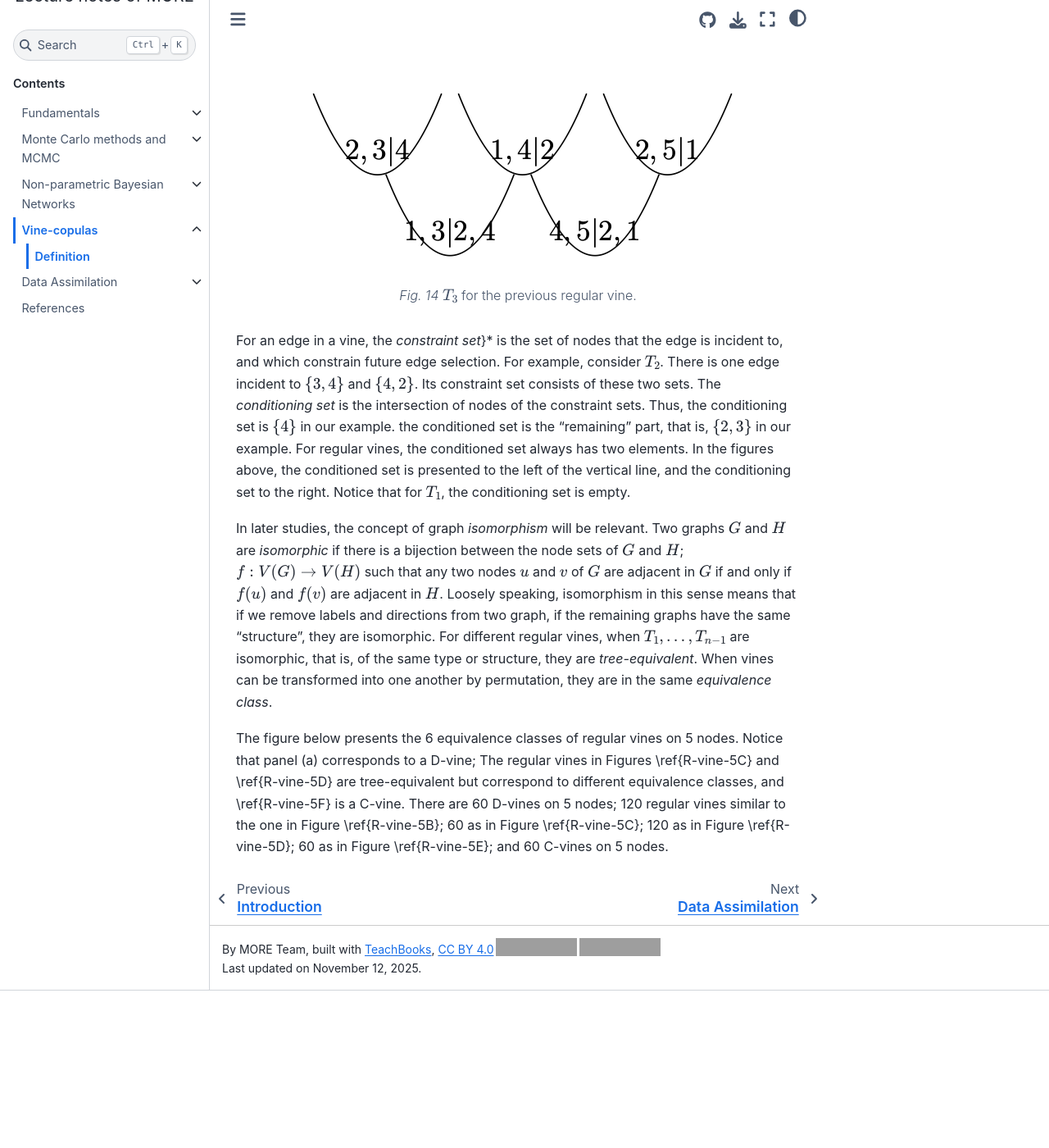
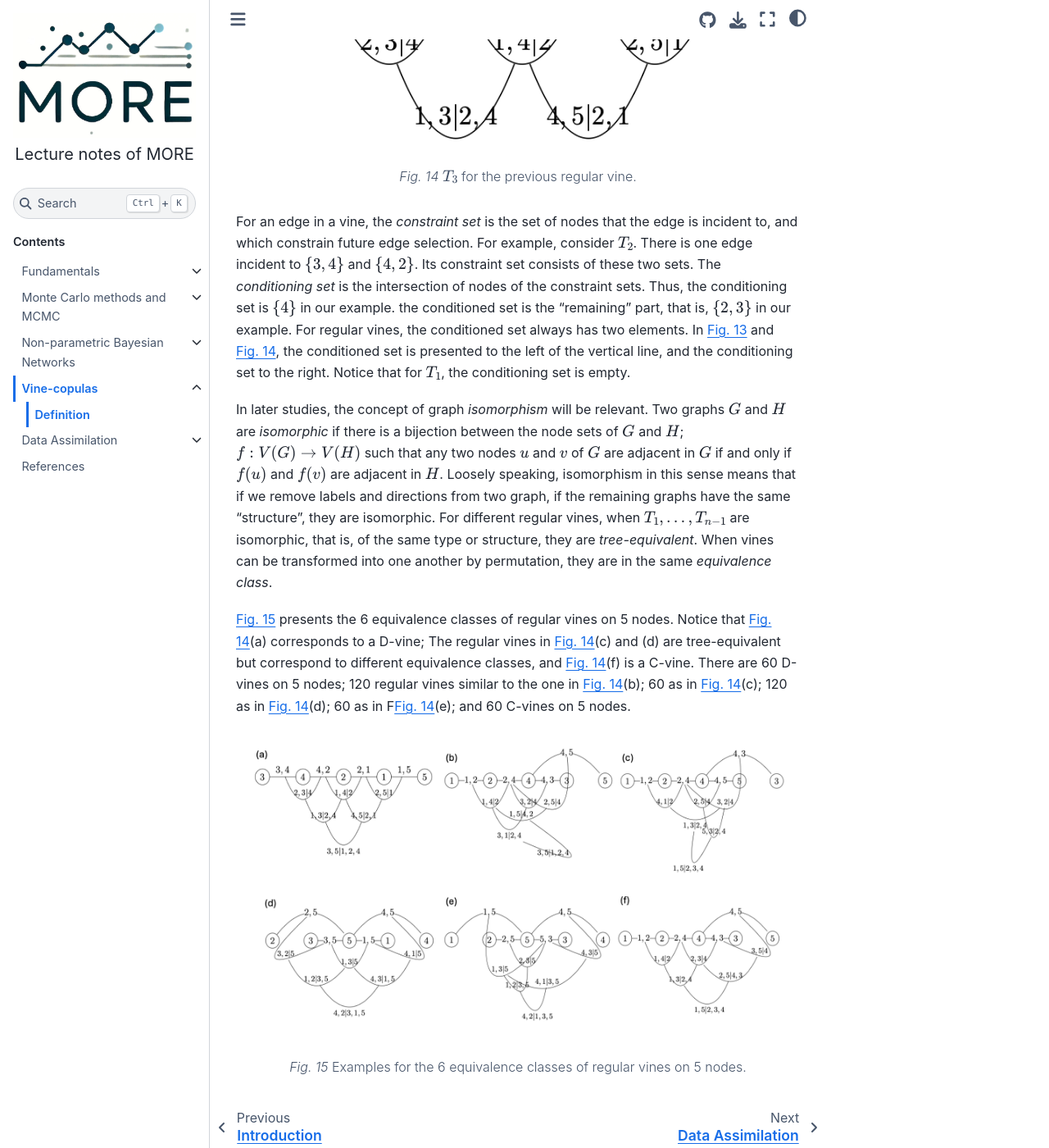
Before and after one commit to TUDelft-CITG/MORE-lecture-notes, a Jupyter Book: the page built from book/vines/Definition.md, in a window 1280 px wide and 1400 px high, scrolled down 1368 px. Shown: the whole window at 82% size. Built offline with Jupyter Book 1.0.4 settings and Sphinx 7.4.7 and the Sphinx Book theme 1.1.4, drawn with Linux system fonts in a browser that asks for light colours; pages that are not in the unit, such as notebooks, are missing from menus; comment, search, counter and statistics services are not loaded; before the commit the page ends 2576 px from its top, so only the background shows below that; some of the changed text lies outside the part shown; grey boxes are pictures that could not be loaded.

Commit message:
update definition of vine

````diff
--- a/book/vines/Definition.md
+++ b/book/vines/Definition.md
@@ -1,19 +1,21 @@
 # Definition of regular vines
 
-As stated in Section [Minimal concepts of graph theory](graph_theory), a tree is a connected graph with no cycles. A *vine* is a sequence of trees $T_1,…,T_{n-1}$ such that the edges of $T_i$ become nodes of $T_{i+1}$ for $i=1,…,d-1$. If all edges in $T_i$ connected as nodes in $T_{i+1}$ are adjacent to a common node in $T_i$ then this is a *regular vine*. We call this property the *proximity condition*.  For us, only regular vines will be of interest. Hence, in the following, we will restrict ourselves to this class of vines. Figure {numref}`d-vine-5` presents a regular vine with five nodes. In $T_1$ 3 is adjacent to 4; 4 is adjacent to 3 and 2; 2 is adjacent to 4 and 1; 1 is adjacent to 2 and 5; 5 is adjacent to 1. Thus, 3 has degree 1, 4 has degree 2, 2 has degree 2, 1 has degree 2 and 5 has degree 1. These types of trees are commonly referred to as "*lines*". That is, trees that have two nodes with degree one (*leafs*) and the rest with degree 2.
+As stated in Section [Minimal concepts of graph theory](graph_theory), a tree is a connected graph with no cycles. A *vine* is a sequence of trees $T_1,…,T_{n-1}$ such that the edges of $T_i$ become nodes of $T_{i+1}$ for $i=1,…,d-1$. If all edges in $T_i$ connected as nodes in $T_{i+1}$ are adjacent to a common node in $T_i$ then this is a *regular vine*. We call this property the *proximity condition*.  For us, only regular vines will be of interest. Hence, in the following, we will restrict ourselves to this class of vines. {numref}`d-vine-5` presents a regular vine with five nodes. In $T_1$ 3 is adjacent to 4; 4 is adjacent to 3 and 2; 2 is adjacent to 4 and 1; 1 is adjacent to 2 and 5; 5 is adjacent to 1. Thus, 3 has degree 1, 4 has degree 2, 2 has degree 2, 1 has degree 2 and 5 has degree 1. These types of trees are commonly referred to as "*lines*". That is, trees that have two nodes with degree one (*leafs*) and the rest with degree 2.
 
 ```{figure} ./figures/d_vine_5.png
 :name: d-vine-5
+:width: 500px
 ---
 
 ---
 Example of *regular vine* on 5 nodes. Regular vines similar to this are called D-vines (D for drawable).
 ```
 
-The rest of the tree sequence, that is, $T_2,\ldots,T_4$ is presented in the figures below. Notice that all trees in the sequence are *lines*. For example, the nodes of $T_2$ are $\{3,4\}$, $\{4,2\}$, $\{2,1\}$ and $\{1,5\}$. The edge labeled as $2,3|4$ is incident to the nodes $\{3,4\}$ and $\{4,2\}$; $1,4|2$ is incident to the nodes $\{4,2\}$ and $\{2,1\}$; $2,5|1$ is incident to the nodes $\{2,1\}$ and $\{1,5\}$. Hence,  $\{4,2\}$ and $\{2,1\}$ have degree 2, while  $\{3,4\}$ and $\{1,5\}$ are *leafs* in $T_2$. $T_3$ and $T_4$ follow the same logic as described so far. Regular vines such that, all trees in the sequence are *lines*, are known as D-vines (for drawable vines). On an "opposite" extreme we have C-vine (for canonical). These vines have one node with maximal degree at each tree in the vine. Trees that have one node with maximal degree are often referred to as *stars*. Thus C-vines have a star in each level of the regular vine.
+The rest of the tree sequence, that is, $T_2,\ldots,T_4$ is presented in {numref}`tree2` and {numref}`tree3`. Notice that all trees in the sequence are *lines*. For example, the nodes of $T_2$ are $\{3,4\}$, $\{4,2\}$, $\{2,1\}$ and $\{1,5\}$. The edge labeled as $2,3|4$ is incident to the nodes $\{3,4\}$ and $\{4,2\}$; $1,4|2$ is incident to the nodes $\{4,2\}$ and $\{2,1\}$; $2,5|1$ is incident to the nodes $\{2,1\}$ and $\{1,5\}$. Hence,  $\{4,2\}$ and $\{2,1\}$ have degree 2, while  $\{3,4\}$ and $\{1,5\}$ are *leafs* in $T_2$. $T_3$ and $T_4$ follow the same logic as described so far. Regular vines such that, all trees in the sequence are *lines*, are known as D-vines (for drawable vines). On an "opposite" extreme we have C-vine (for canonical). These vines have one node with maximal degree at each tree in the vine. Trees that have one node with maximal degree are often referred to as *stars*. Thus C-vines have a star in each level of the regular vine.
 
 ```{figure} ./figures/tree2.png
-
+:name: tree2
+:width: 500px
 ---
 
 ---
@@ -21,7 +23,8 @@
 ```
 
 ```{figure} ./figures/tree3.png
-
+:name: tree3
+:width: 500px
 ---
 
 ---
@@ -30,8 +33,16 @@
 
 
 
-For an edge in a vine, the *constraint set*}* is the set of nodes that the edge is incident to, and which constrain future edge selection. For example, consider $T_2$. There is one edge incident to $\{3,4\}$ and $\{4,2\}$. Its constraint set consists of these two sets. The *conditioning set* is the intersection of nodes of the constraint sets. Thus, the conditioning set is $\{4\}$ in our example. the conditioned set is the "remaining" part, that is, $\{2,3\}$ in our example. For regular vines, the conditioned set always has two elements. In the figures above, the conditioned set is presented to the left of the vertical line, and the conditioning set to the right. Notice that for $T_1$, the conditioning set is empty.
+For an edge in a vine, the *constraint set* is the set of nodes that the edge is incident to, and which constrain future edge selection. For example, consider $T_2$. There is one edge incident to $\{3,4\}$ and $\{4,2\}$. Its constraint set consists of these two sets. The *conditioning set* is the intersection of nodes of the constraint sets. Thus, the conditioning set is $\{4\}$ in our example. the conditioned set is the "remaining" part, that is, $\{2,3\}$ in our example. For regular vines, the conditioned set always has two elements. In {numref}`tree2` and {numref}`tree3`, the conditioned set is presented to the left of the vertical line, and the conditioning set to the right. Notice that for $T_1$, the conditioning set is empty.
 
 In later studies, the concept of graph *isomorphism* will be relevant. Two graphs $G$ and $H$ are *isomorphic* if there is a bijection between the node sets of $G$ and $H$; $f:V(G) \rightarrow V(H)$ such that any two nodes $u$ and $v$ of $G$ are adjacent in $G$ if and only if $f(u)$ and $f(v)$ are adjacent in $H$. Loosely speaking, isomorphism in this sense means that if we remove labels and directions from two graph, if the remaining graphs have the same "structure", they are isomorphic. For different regular vines, when $T_1,\ldots,T_{n-1}$ are isomorphic, that is, of the same type or structure, they are *tree-equivalent*. When vines can be transformed into one another by permutation, they are in the same *equivalence class*.
 
-The figure below presents the 6 equivalence classes of regular vines on 5 nodes. Notice that panel (a) corresponds to a D-vine; The regular vines in Figures \ref{R-vine-5C} and \ref{R-vine-5D} are tree-equivalent but correspond to different equivalence classes, and \ref{R-vine-5F} is a C-vine. There are 60 D-vines on 5 nodes; 120 regular vines similar to the one in Figure \ref{R-vine-5B}; 60 as in Figure \ref{R-vine-5C};  120 as in Figure \ref{R-vine-5D}; 60 as in Figure \ref{R-vine-5E}; and 60 C-vines on 5 nodes.
+{numref}`fig_book` presents the 6 equivalence classes of regular vines on 5 nodes. Notice that {numref}`tree3`(a) corresponds to a D-vine; The regular vines in {numref}`tree3`(c) and (d) are tree-equivalent but correspond to different equivalence classes, and {numref}`tree3`(f) is a C-vine. There are 60 D-vines on 5 nodes; 120 regular vines similar to the one in {numref}`tree3`(b); 60 as in {numref}`tree3`(c);  120 as in {numref}`tree3`(d); 60 as in F{numref}`tree3`(e); and 60 C-vines on 5 nodes.
+
+```{figure} ./figures/fig_book.png
+:name: fig_book
+---
+
+---
+Examples for the 6 equivalence classes of regular vines on 5 nodes.
+```
````
